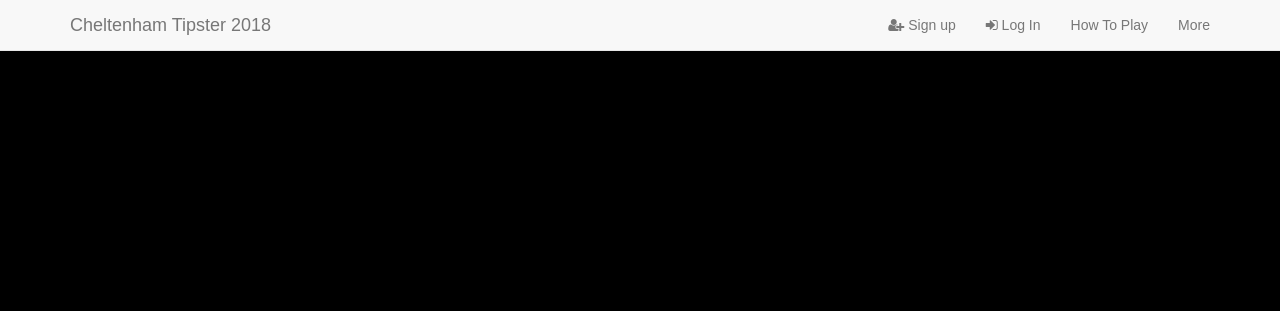
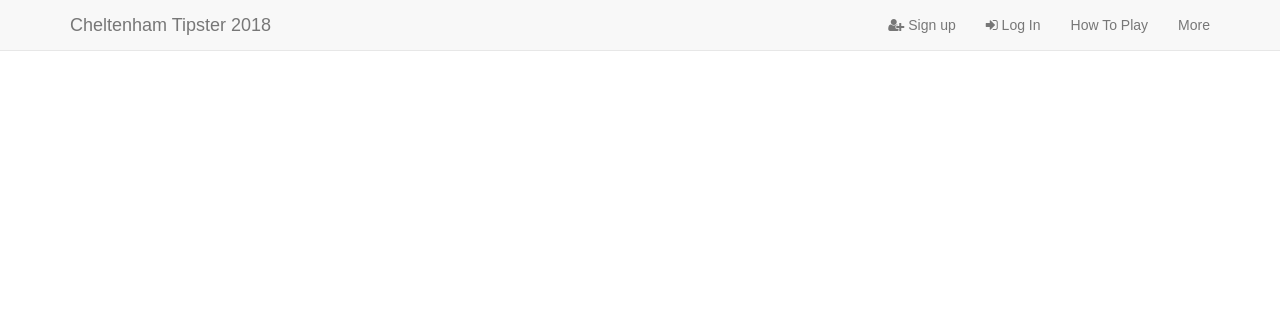
Before and after one commit to brianquinlan1989/django_tipster, a Django app: page /course_info in a window 1280 px wide. Shown: the top 311 px of the page. Run offline with Django 3.2, Linux system fonts and the light colour scheme; some libraries are stand-ins or nearby versions.

Commit message:
modified background color to white in style.css

```diff
--- a/static/css/style.css
+++ b/static/css/style.css
@@ -1,7 +1,7 @@
 body {
     font-family: Arial;
     padding-top: 100px;
-    background-color: black;
+    background-color: white;
 
 }
 
```
